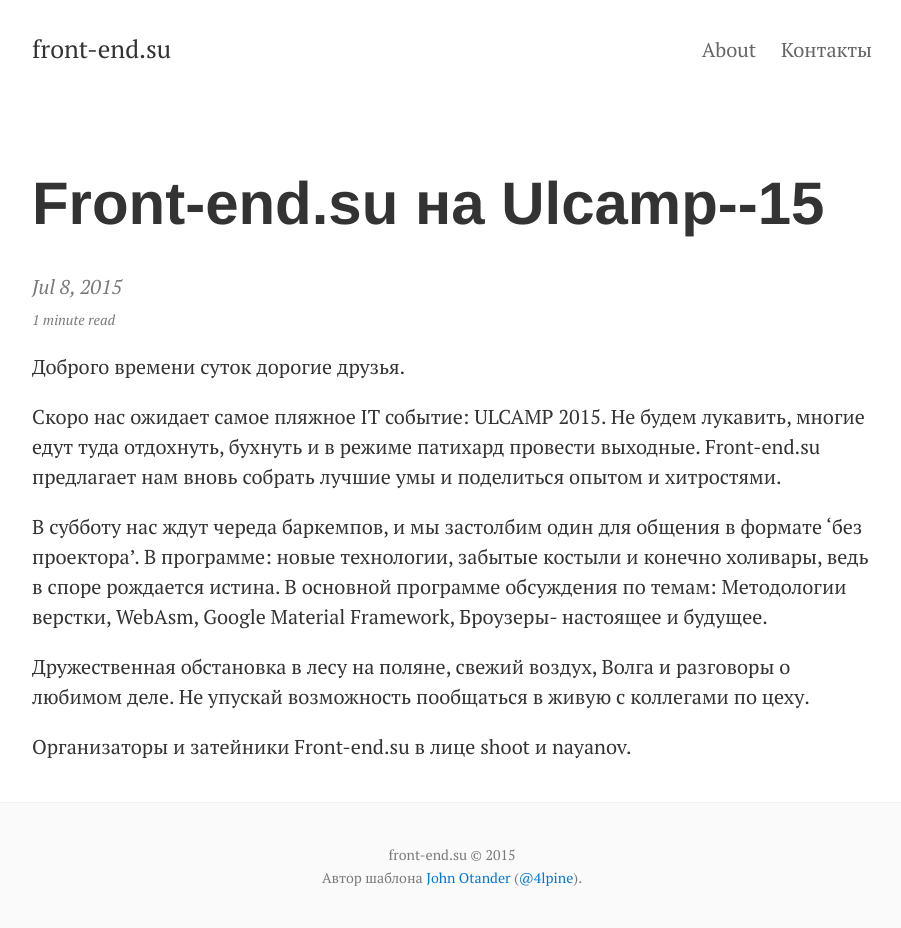
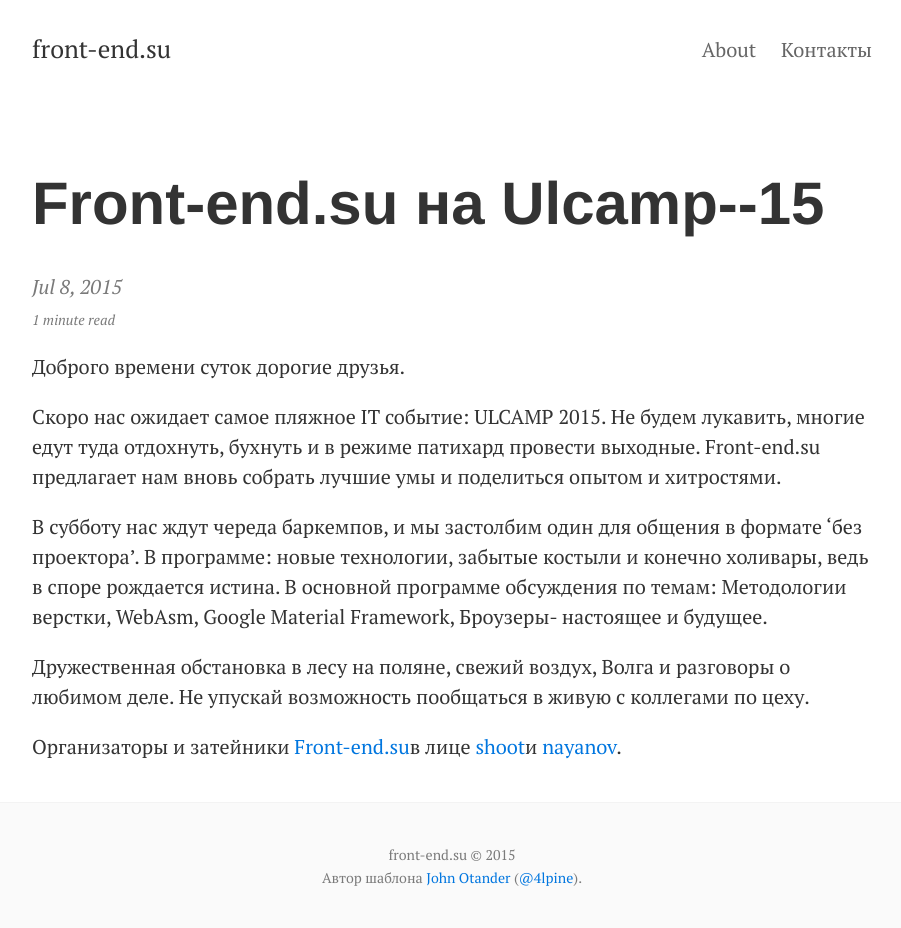
Before and after one commit to pvpshoot/frontendsu, a Jekyll site: the page built from _posts/2015-08-16-ulcamp-2015.md, in a window 1280 px wide. Shown: the whole page, without its empty margins (188-1089 px from the left). Built offline with Jekyll 4.4.1, drawn with Linux system fonts in a browser that asks for light colours; nearby versions of some CDN libraries; some of the changed lines change nothing that is shown.

Commit message:
правки в статью про улкэмп

```diff
--- a/_posts/2015-08-16-ulcamp-2015.md
+++ b/_posts/2015-08-16-ulcamp-2015.md
@@ -15,4 +15,4 @@
 
 Дружественная обстановка в лесу на поляне, свежий воздух, Волга и разговоры о любимом деле. Не упускай возможность пообщаться в живую с коллегами по цеху.
 
-Организаторы и затейники Front-end.su в лице shoot и nayanov.
+Организаторы и затейники <a href="https://front-end.su/">Front-end.su</a>в лице <a href="https://twitter.com/pvpshoot">shoot</a>и <a href="https://twitter.com/nayanov">nayanov</a>.
```
Also changed, not shown: 9 other files.
